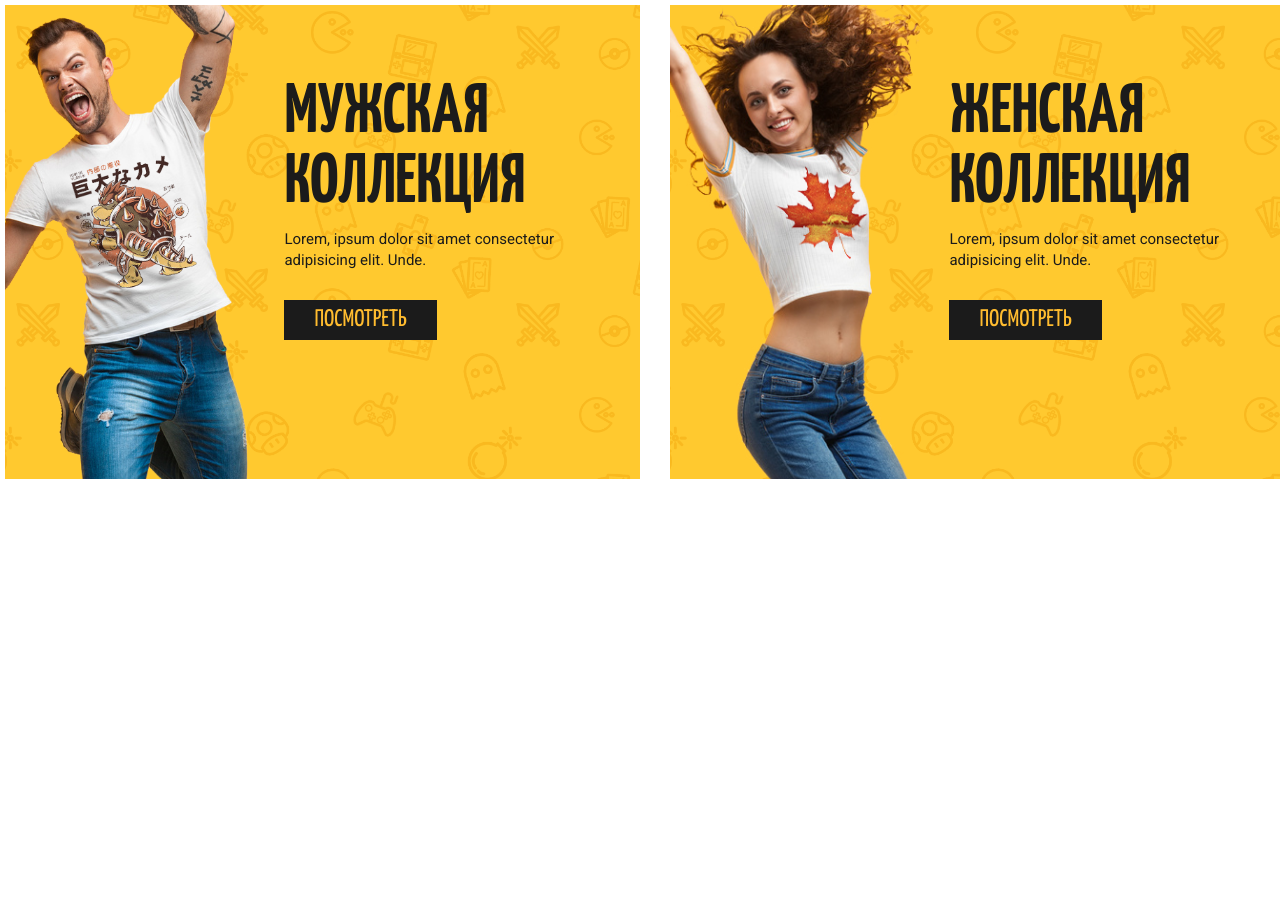
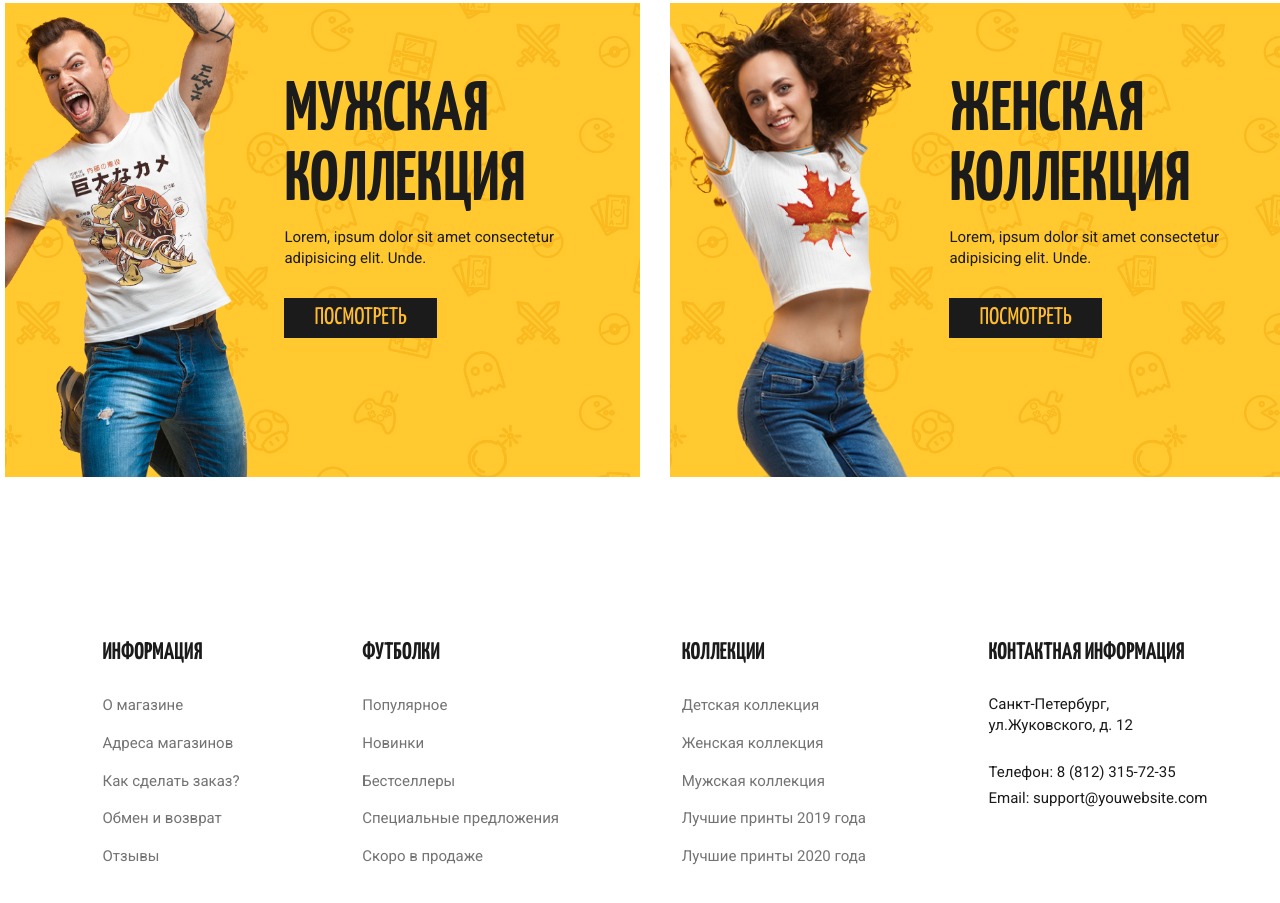
Before and after one commit to Kraggi/Lost-Shirt, a website: page src/index.html in a window 1280 px wide. Shown: the part 2385-3288 px from the top of the page. Drawn offline with nearby package versions, Linux system fonts and the light colour scheme.

Commit message:
add footer

```diff
--- a/src/index.html
+++ b/src/index.html
@@ -1,5 +1,5 @@
 <!DOCTYPE html>
-<html lang="en">
+<html lang="ru">
   <head>
     <meta charset="UTF-8" />
     <meta name="viewport" content="width=device-width, initial-scale=1.0" />
@@ -176,6 +176,92 @@
           </ul>
         </div>
       </section>
+
+      <!-- Footer -->
+      <footer class="footer">
+        <div class="container footer__container">
+          <nav class="site-menu">
+            <ul class="site-menu__sections">
+              <li class="site-menu__col">
+                <h3 class="site-menu__title">Информация</h3>
+                <ul class="site-menu__list">
+                  <li class="site-menu__item">
+                    <a href="#" class="site-menu__link">О магазине</a>
+                  </li>
+                  <li class="site-menu__item">
+                    <a href="#" class="site-menu__link">Адреса магазинов</a>
+                  </li>
+                  <li class="site-menu__item">
+                    <a href="#" class="site-menu__link">Как сделать заказ?</a>
+                  </li>
+                  <li class="site-menu__item">
+                    <a href="#" class="site-menu__link">Обмен и возврат</a>
+                  </li>
+                  <li class="site-menu__item">
+                    <a href="#" class="site-menu__link">Отзывы</a>
+                  </li>
+                </ul>
+              </li>
+              <li class="site-menu__col">
+                <h3 class="site-menu__title">Футболки</h3>
+                <ul class="site-menu__list">
+                  <li class="site-menu__item">
+                    <a href="#" class="site-menu__link">Популярное</a>
+                  </li>
+                  <li class="site-menu__item">
+                    <a href="#" class="site-menu__link">Новинки</a>
+                  </li>
+                  <li class="site-menu__item">
+                    <a href="#" class="site-menu__link">Бестселлеры</a>
+                  </li>
+                  <li class="site-menu__item">
+                    <a href="#" class="site-menu__link">Специальные предложения</a>
+                  </li>
+                  <li class="site-menu__item">
+                    <a href="#" class="site-menu__link">Скоро в продаже</a>
+                  </li>
+                </ul>
+              </li>
+              <li class="site-menu__col">
+                <h3 class="site-menu__title">Коллекции</h3>
+                <ul class="site-menu__list">
+                  <li class="site-menu__item">
+                    <a href="#" class="site-menu__link">Детская коллекция</a>
+                  </li>
+                  <li class="site-menu__item">
+                    <a href="#" class="site-menu__link">Женская коллекция</a>
+                  </li>
+                  <li class="site-menu__item">
+                    <a href="#" class="site-menu__link">Мужская коллекция</a>
+                  </li>
+                  <li class="site-menu__item">
+                    <a href="#" class="site-menu__link">Лучшие принты 2019 года</a>
+                  </li>
+                  <li class="site-menu__item">
+                    <a href="#" class="site-menu__link">Лучшие принты 2020 года</a>
+                  </li>
+                </ul>
+              </li>
+              <li class="site-menu__col">
+                <h3 class="site-menu__title">Контактная информация</h3>
+                <div class="site-menu__text">
+                  <div class="site-menu__adress">
+                    Санкт-Петербург, <br />
+                    ул.Жуковского, д. 12
+                  </div>
+
+                  <a href="tel:+78123157235" class="site-menu__text-row">
+                    Телефон: 8 (812) 315-72-35
+                  </a>
+                  <a href="mailto: support@youwebsite.com " class="site-menu__text-row">
+                    Email: support@youwebsite.com
+                  </a>
+                </div>
+              </li>
+            </ul>
+          </nav>
+        </div>
+      </footer>
     </div>
   </body>
 </html>
--- a/src/styles/main.scss
+++ b/src/styles/main.scss
@@ -38,7 +38,7 @@ ul > li {
 
 .container {
   margin: 0 auto;
-  height: 1300px;
+  max-height: 1300px;
   max-width: 1300px;
 }
 .hero {
@@ -335,3 +335,61 @@ ul > li {
 .collections__desc {
   margin-bottom: 28px;
 }
+
+.footer {
+  margin-bottom: 115px;
+}
+
+.footer__container {
+  width: 1105px;
+}
+
+.site-menu__sections {
+  display: flex;
+  justify-content: space-between;
+}
+
+.site-menu__col {
+  margin-right: 20px;
+}
+
+.site-menu__col:last-child {
+  margin-right: 0;
+}
+
+.site-menu__title {
+  font-family: $titlesFont;
+  font-size: 24px;
+  font-weight: bold;
+  color: $black;
+  text-transform: uppercase;
+  margin-bottom: 24px;
+}
+
+.site-menu__item {
+  margin-bottom: 15px;
+}
+
+.site-menu__link {
+  color: #737373;
+  font-size: 15px;
+  text-decoration: none;
+}
+.site-menu__link:hover {
+  color: $red;
+}
+
+.site-menu__text {
+  font-size: 15px;
+  color: $black;
+}
+
+.site-menu__adress {
+  margin-bottom: 25px;
+}
+.site-menu__text-row {
+  color: inherit;
+  text-decoration: none;
+  display: block;
+  margin-bottom: 5px;
+}
```
Also changed, not shown: src/styles/main.css.
